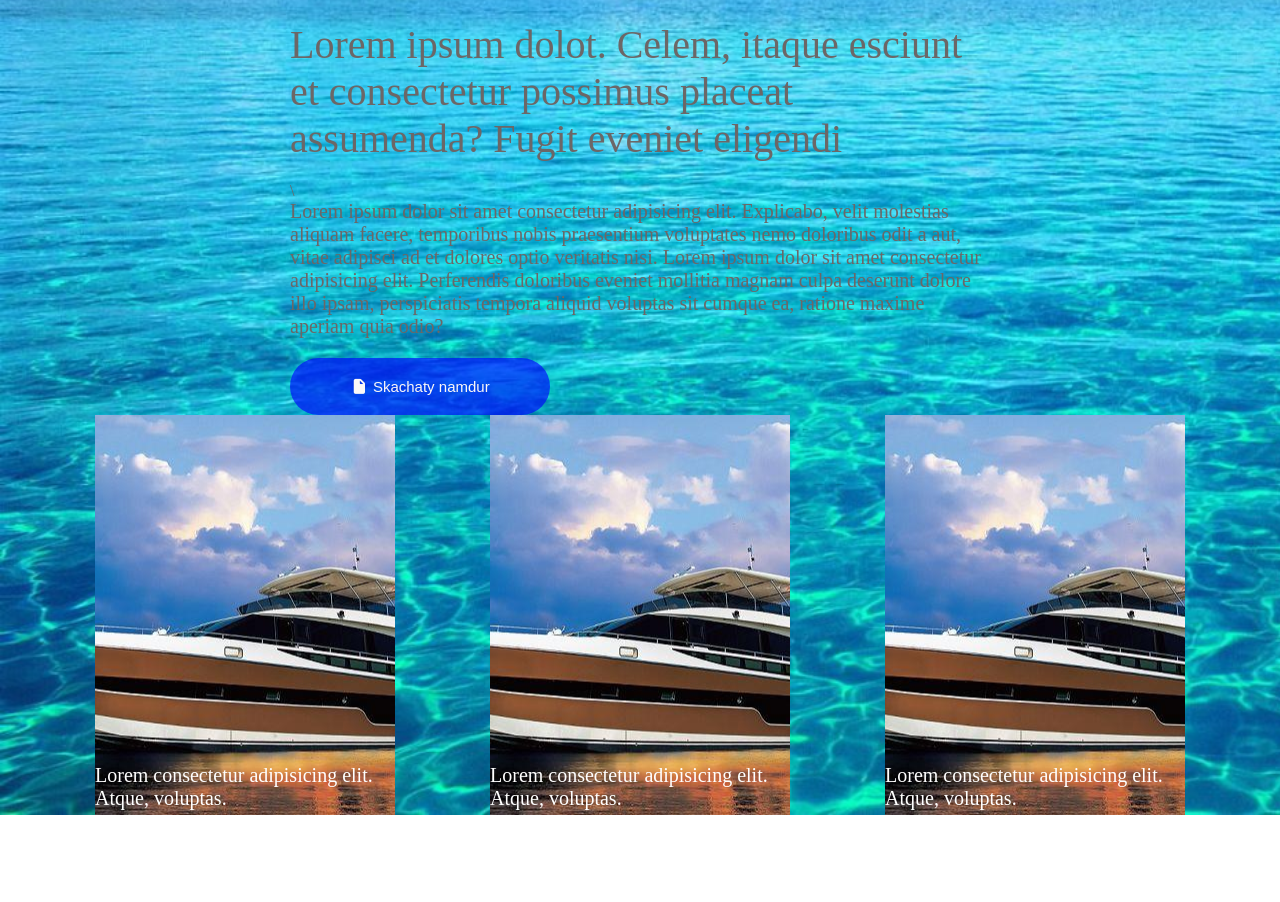
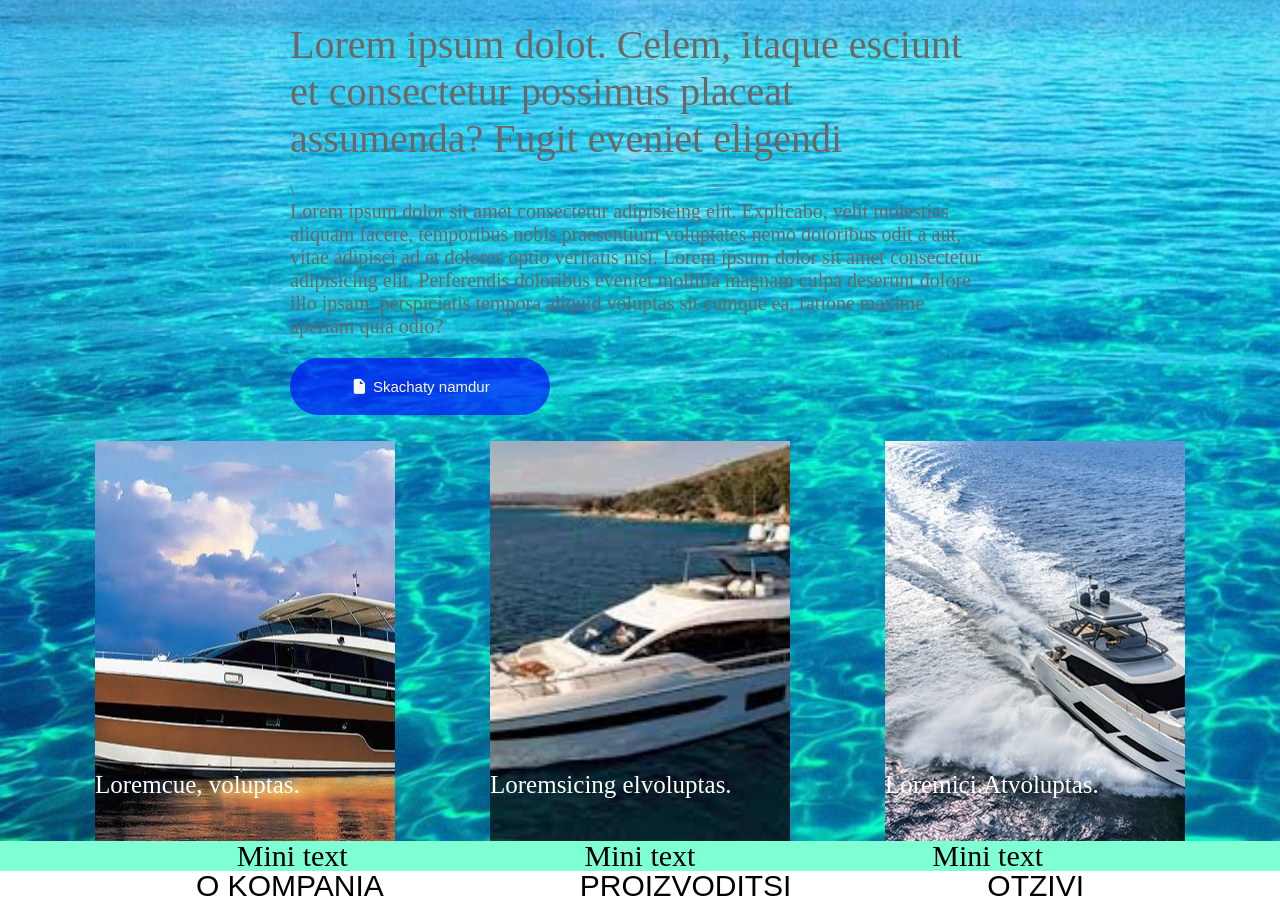
Before and after one commit to nasimjonov/html-in-css-figma-one, a plain HTML site: page index.html in a window 1280 px wide. Shown: the part 279-1181 px from the top of the page. Before the commit the page ends 1094 px from the top, so only its background shows below. Drawn offline with Linux system fonts and the light colour scheme.

Commit message:
main qo'shildi

```diff
--- a/css/style.css
+++ b/css/style.css
@@ -5,15 +5,21 @@
   text-decoration: none;
   list-style: none;
 }
+.catenr{
+  width: 100%;
+  height: 100%;
+  background-color: white;
+  position: relative;
+}
 header{
   width: 100%;
-  height: 100%;
+  height: 1120px;
   background-image: url("/images/dengizni\ rasmi.jpg");
 background-repeat: no-repeat;
 background-size: cover;
 position: relative;
 }
-.homepage{
+.header{
   width: 100%;
   height: 100px;
   align-items: center;
@@ -42,7 +48,7 @@ position: relative;
   gap: 50px;
   color: rgb(102, 97, 97);
 }
-main{
+.header__main{
   width: 700px;
   margin: auto;
   margin-top: 200px;
@@ -65,12 +71,12 @@ main{
     background-color: rgba(0, 0, 255, 0.636);
     color: rgb(251, 247, 247);
     font-size: 15px;
+    margin-bottom: 26px;
   }
-  footer{
+  .header__footer{
     align-items: center;
     display: flex;
     justify-content: space-evenly;
-    top: 30px;
   }
   .footer__box{
     width: 300px;
@@ -81,8 +87,41 @@ main{
   }
   .footer__box--title{
     width: 300px;
-    color: white;
-    font-size: 20px;
+    color: #ffffff;
+    font-size: 25px;
     position: absolute;
-    bottom: 5px;
+    top: 1050px;
   }
+  .footer__quti{
+    width: 300px;
+    height: 400px;
+    background-image: url("/images/yaxta\ 2.jfif");
+  background-position: center;
+  background-size: cover;
+  }
+  .footer__div{
+    width: 300px;
+    height: 400px;
+    background-image: url("/images/yaxta\ 3.jpg");
+  background-position: center;
+  background-repeat: no-repeat;
+  }
+ .main__header{
+  width: 100%;
+  height: 100%;
+  background-color: aquamarine;
+ }
+ .main__text{
+  align-items: center;
+  display: flex;
+justify-content: space-evenly;
+}
+.main__text--title{
+  color: black;
+  font-size: 30px;
+  font-weight: 300;
+  line-height: 30px;
+}
+.houndrd{
+  font-family: sans-serif;
+}
--- a/index.html
+++ b/index.html
@@ -8,8 +8,10 @@
   <link rel="stylesheet" href="https://cdnjs.cloudflare.com/ajax/libs/font-awesome/7.0.1/css/all.min.css" integrity="sha512-2SwdPD6INVrV/lHTZbO2nodKhrnDdJK9/kg2XD1r9uGqPo1cUbujc+IYdlYdEErWNu69gVcYgdxlmVmzTWnetw==" crossorigin="anonymous" referrerpolicy="no-referrer" />
 </head>
 <body>
-  <header>
-    <div class="homepage">
+  <div class="catenr">
+  <!-- header start-->
+    <header>
+    <div class="header">
       <span class="header__span">KMZ</span>
       <nav class="header__nav">
         <ul class="nav__text">
@@ -33,27 +35,64 @@
     </div>
   </div>
 
-    <main>
+    <main class="header__main">
       <h2 class="main__title">Lorem ipsum dolot. Celem, itaque esciunt et consectetur possimus placeat assumenda? Fugit eveniet eligendi</h2>\
       <p class="main__subtitle">Lorem ipsum dolor sit amet consectetur adipisicing elit. Explicabo, velit molestias aliquam facere, temporibus nobis praesentium voluptates nemo doloribus odit a aut, vitae adipisci ad et dolores optio veritatis nisi. Lorem ipsum dolor sit amet consectetur adipisicing elit. Perferendis doloribus eveniet mollitia magnam culpa deserunt dolore illo ipsam, perspiciatis tempora aliquid voluptas sit cumque ea, ratione maxime aperiam quia odio?</p>
     <button class="main__btn"><i class="fa-solid fa-file"></i> Skachaty namdur </button>
     </main>
 
-    <footer>
-      <div class="footer__box">
-        <p class="footer__box--title">Lorem consectetur adipisicing elit. Atque, voluptas.</p>
+    <footer class="header__footer">
+      <div class="footer__box one">
+        <p class="footer__box--title">Loremcue, voluptas.</p>
     </div>
 
-      <div class="footer__box">
-        <p class="footer__box--title">Lorem consectetur adipisicing elit. Atque, voluptas.</p>
+      <div class="footer__quti two">
+        <p class="footer__box--title">Loremsicing elvoluptas.</p>
       </div>
 
-      <div class="footer__box">
-        <p class="footer__box--title">Lorem consectetur adipisicing elit. Atque, voluptas.</p>
+      <div class="footer__div three">
+        <p class="footer__box--title">Loremici.Atvoluptas.</p>
     </div>
 
 
     </footer>
   </header>
+<!-- header finish -->
+<!-- main start -->
+<main>
+  <div class="main__header">
+    <nav>
+      <ul class="main__text">
+        <li>
+          <a class="main__text--title" href="#">Mini text</a>
+        </li>
+        <li>
+          <a class="main__text--title" href="#">Mini text</a>
+        </li>
+        <li>
+          <a class="main__text--title" href="#">Mini text</a>
+        </li>
+      </ul>
+    </nav>
+  </div>
+
+  <div class="main__main">
+    <nav>
+      <ul class="main__text">
+        <li>
+          <a class="main__text--title houndrd" href="#">O KOMPANIA</a>
+        </li>
+        <li>
+          <a class="main__text--title houndrd" href="#">PROIZVODITSI</a>
+        </li>
+        <li>
+          <a class="main__text--title houndrd" href="#">OTZIVI</a>
+        </li>
+      </ul>
+    </nav>
+  </div>
+</main>
+<!-- main finish -->
+</div>
 </body>
 </html>
```
